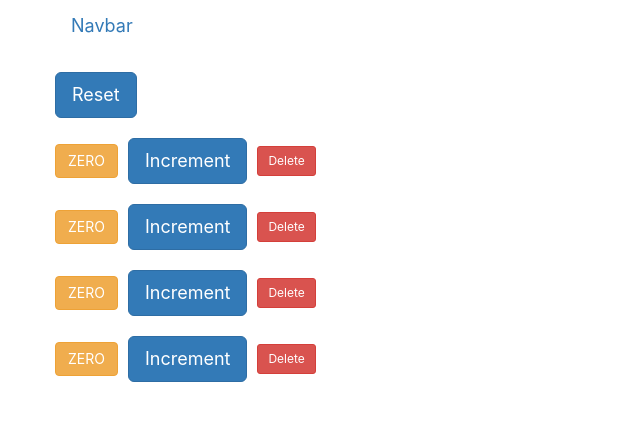
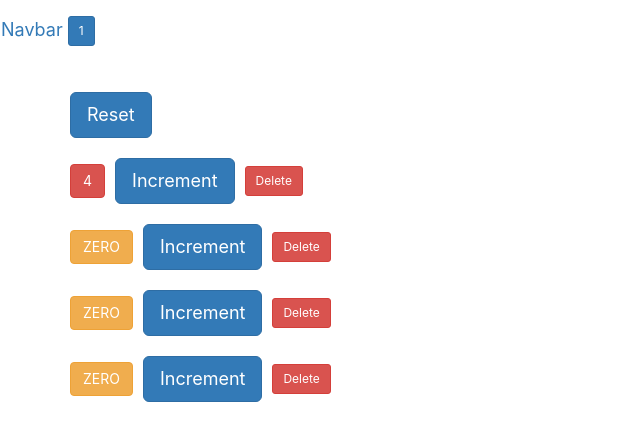
Before and after one commit to emmeiwhite/app-store-basic, a React (Create React App) app: page / in a window 1280 px wide. Shown: the top 440 px of the page, without its empty margins (0-640 px from the left). Built offline with nearby package versions, Linux system fonts and the light colour scheme.

Commit message:
Application gets it's data from App.js the topmost Component

```diff
--- a/public/index.html
+++ b/public/index.html
@@ -27,7 +27,7 @@
     <noscript>
       You need to enable JavaScript to run this app.
     </noscript>
-    <div id="root" class="container"></div>
+    <div id="root"></div>
     <!--
       This HTML file is a template.
       If you open it directly in the browser, you will see an empty page.
--- a/src/App.js
+++ b/src/App.js
@@ -8,7 +8,7 @@ import './App.css';
 class App extends Component {
   state = {
       counters:[
-          {id:1,value:0},
+          {id:1,value:4},
           {id:2,value:0},
           {id:3,value:0},
           {id:4,value:0},
@@ -44,13 +44,16 @@ class App extends Component {
   render() {
     return (
       <div className="row">
-          <Navbar />
+          <Navbar totalCounters={this.state.counters.filter(c=>c.value>0).length}/>
+          <main className="container">
             <Counters
               onDelete={this.handleDelete}
               onIncrement={this.handleIncrement}
               counters={this.state.counters}
               onReset={this.handleReset}
             />
+          </main>
+
       </div>
     );
   }
--- a/src/components/counters.js
+++ b/src/components/counters.js
@@ -5,7 +5,7 @@ class Counters extends Component {
     //Parent feeds children on the children's demand.
     // WE MUST WORK WITH SINGLE SOURCE OF TRUTH TO MAKE SURE THE RESET WORKS
     // Again we have decided to use App as our Single source of truth.We are removing all the data and events from here and using them in App
-
+    // Now Counters component is itself a CONTROLLED COMPONENT
     render() {
         return (
             <div className="counters">
--- a/src/components/navbar.js
+++ b/src/components/navbar.js
@@ -4,7 +4,9 @@ class Navbar extends Component {
     render() {
         return (
         <nav class="navbar navbar-light bg-light">
-            <a class="navbar-brand" href="#">Navbar</a>
+            <a class="navbar-brand" href="#">
+                Navbar <button className="btn btn-primary btn-sm">{this.props.totalCounters}</button>
+            </a>
         </nav>
           );
     }
```
Lines whose indentation alone changed are shown as unchanged.
